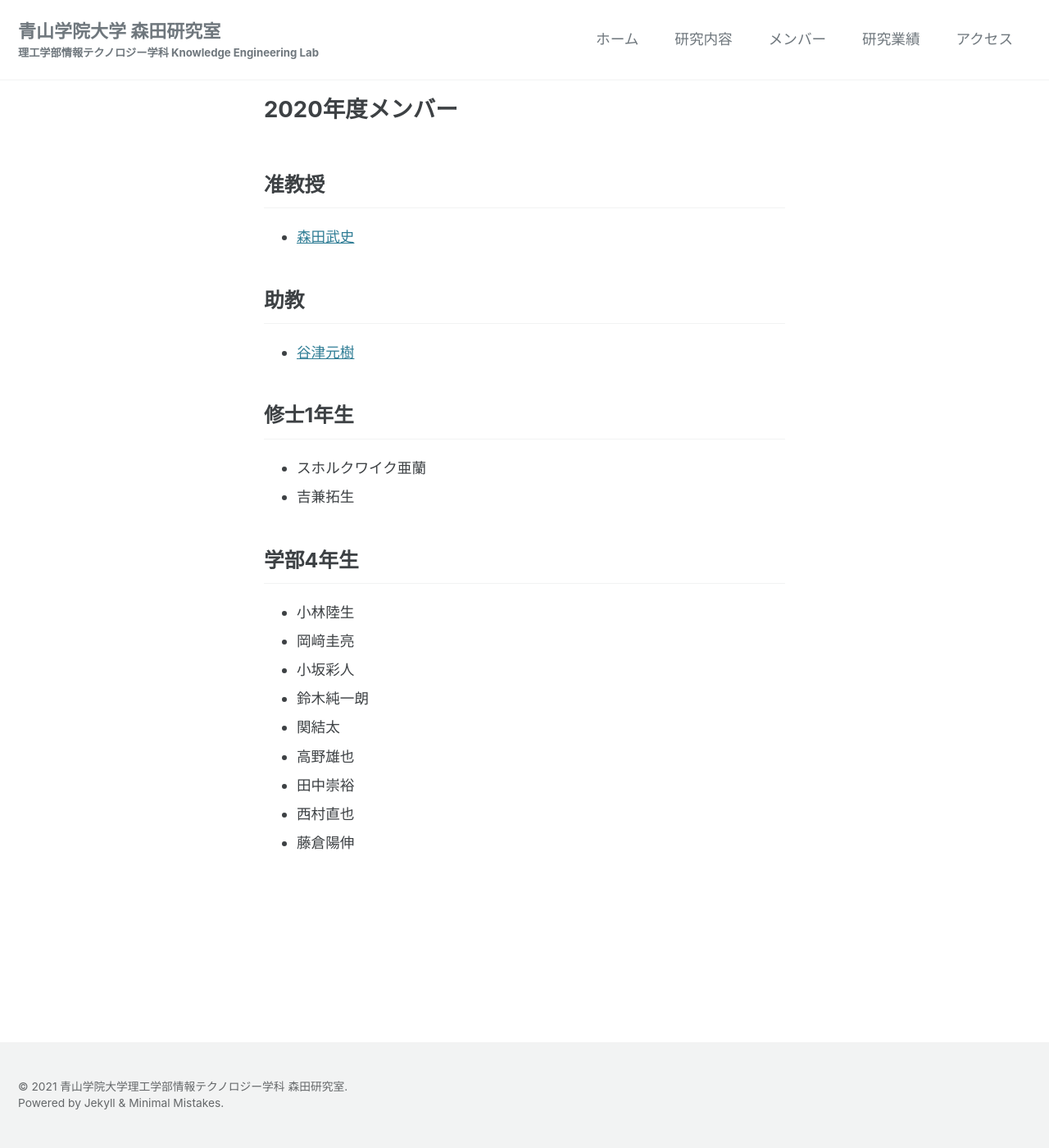
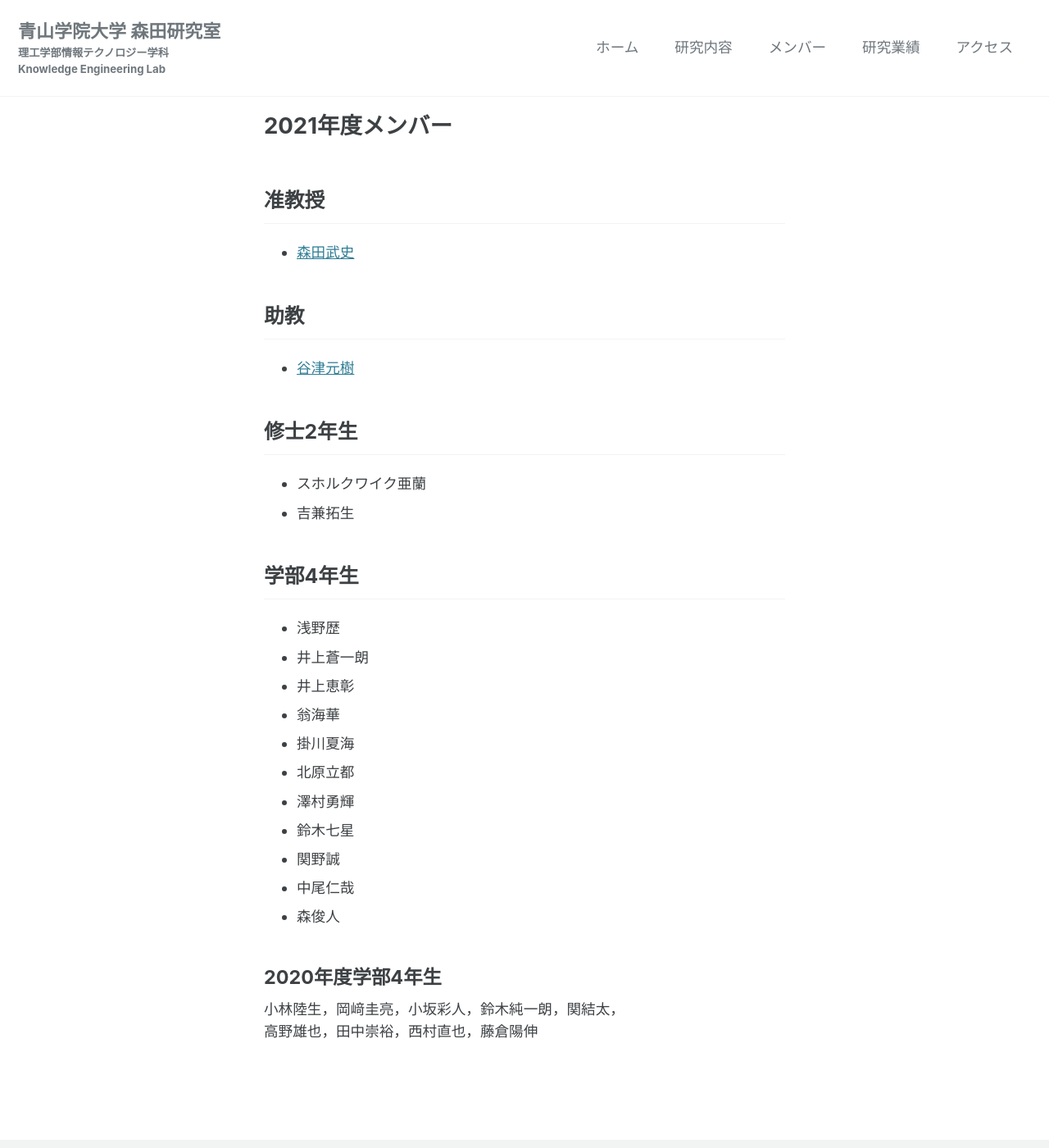
Before and after one commit to ke-lab-it-agu/ke-lab-it-agu.github.io, a Jekyll site: the page built from members.md, in a window 1280 px wide and 1400 px high. Shown: the whole window at 82% size. Built offline with Jekyll 4.4.1, drawn with Linux system fonts in a browser that asks for light colours; cached includes are drawn as plain includes.

Commit message:
* update news and members.

```diff
--- a/_config.yml
+++ b/_config.yml
@@ -19,7 +19,7 @@ locale                   : "ja"
 languages                : ["ja", "en"]
 title                    : "青山学院大学 森田研究室"
 title_separator          : "-"
-subtitle                 : 理工学部情報テクノロジー学科 Knowledge Engineering Lab
+subtitle                 : 理工学部情報テクノロジー学科 <br> Knowledge Engineering Lab
 name                     : "青山学院大学理工学部情報テクノロジー学科 森田研究室"
 description              : "青山学院大学理工学部情報テクノロジー学科 森田研究室"
 url                      : "https://ke.it.aoyama.ac.jp"
--- a/members.md
+++ b/members.md
@@ -1,5 +1,5 @@
 ---
-title: 2020年度メンバー
+title: 2021年度メンバー
 layout: single
 ---
 ## 准教授
@@ -8,17 +8,23 @@ layout: single
 ## 助教
 * [谷津元樹](https://researchmap.jp/m-yatsu)
 
-## 修士1年生
+## 修士2年生
 * スホルクワイク亜蘭
 * 吉兼拓生
 
 ## 学部4年生
-* 小林陸生
-* 岡﨑圭亮
-* 小坂彩人
-* 鈴木純一朗
-* 関結太
-* 高野雄也
-* 田中崇裕
-* 西村直也
-* 藤倉陽伸
+* 浅野歴
+* 井上蒼一朗
+* 井上恵彰
+* 翁海華
+* 掛川夏海
+* 北原立都
+* 澤村勇輝
+* 鈴木七星
+* 関野誠
+* 中尾仁哉
+* 森俊人
+
+### 2020年度学部4年生
+小林陸生，岡﨑圭亮，小坂彩人，鈴木純一朗，関結太，
+高野雄也，田中崇裕，西村直也，藤倉陽伸
```
Also changed, not shown: index.md (+2 -1 lines).
